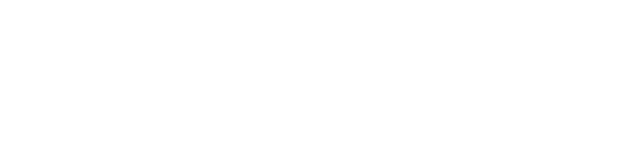
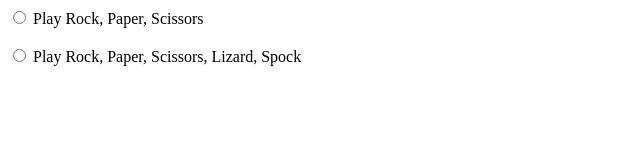
Before and after one commit to comp426-2023-spring/e02-imharris2702, a website: page public/index.html in a window 1280 px wide. Shown: the whole page, without its empty margins (0-640 px from the left). Drawn offline with Linux system fonts and the light colour scheme.

Commit message:
Create radio buttons for selecting game type

```diff
--- a/public/index.html
+++ b/public/index.html
@@ -6,7 +6,13 @@
         <link rel="stylesheet" href="styles.css">
     </head>
     <body>
-
+        <form>
+            <input type="radio" id="rps" name="game_choice" value="rps">
+            <label for="rps">Play Rock, Paper, Scissors</label>
+            <br><br>
+            <input type="radio" id="rpsls" name="game_choice" value="rpsls">
+            <label for="rpsls">Play Rock, Paper, Scissors, Lizard, Spock</label>
+        </form>
     <!-- Your interface markup goes here -->
     <!-- For interface examples, look in the `/examples/` directory in the root of your starter code repo. -->
 
```
